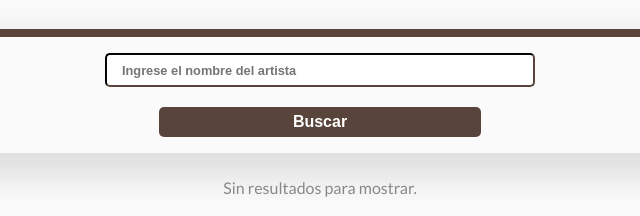
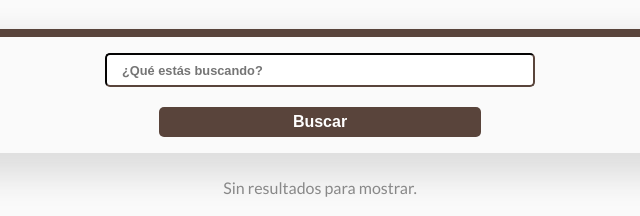
Before and after one commit to G16CaC/TPO-Codo-a-Codo---G19---Sonar, a plain HTML site: page buscador.html in a window 1280 px wide. Shown: the part 185-401 px from the top of the page, 320-960 px from the left. Drawn offline with nearby package versions, Linux system fonts and the light colour scheme.

Commit message:
Correccion en campo de busqueda de discografías

```diff
--- a/buscador.html
+++ b/buscador.html
@@ -50,7 +50,7 @@
     <h1>Discografías</h1>
     <h2>Ingresa el nombre del artista o álbum que deseas obtener</h2>
     <section class="contenedor-busqueda">
-        <input class="busqueda" type="text" v-model="consultaBusqueda" placeholder="Ingrese el nombre del artista">
+        <input class="busqueda" type="text" v-model="consultaBusqueda" placeholder="¿Qué estás buscando?">
         <button class="busqueda-btn" @click="buscarArtista">Buscar</button>
     </section>
     <section class="contenedor-resultados">
```
